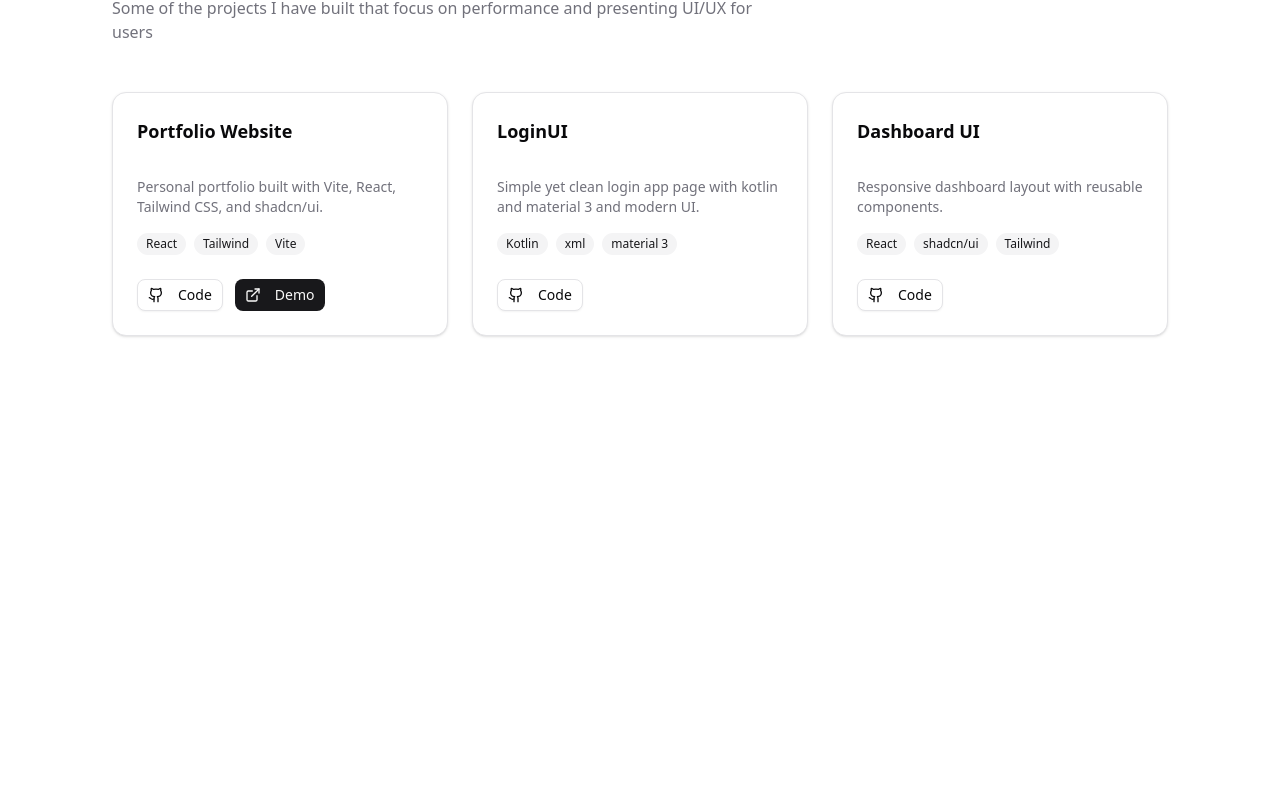
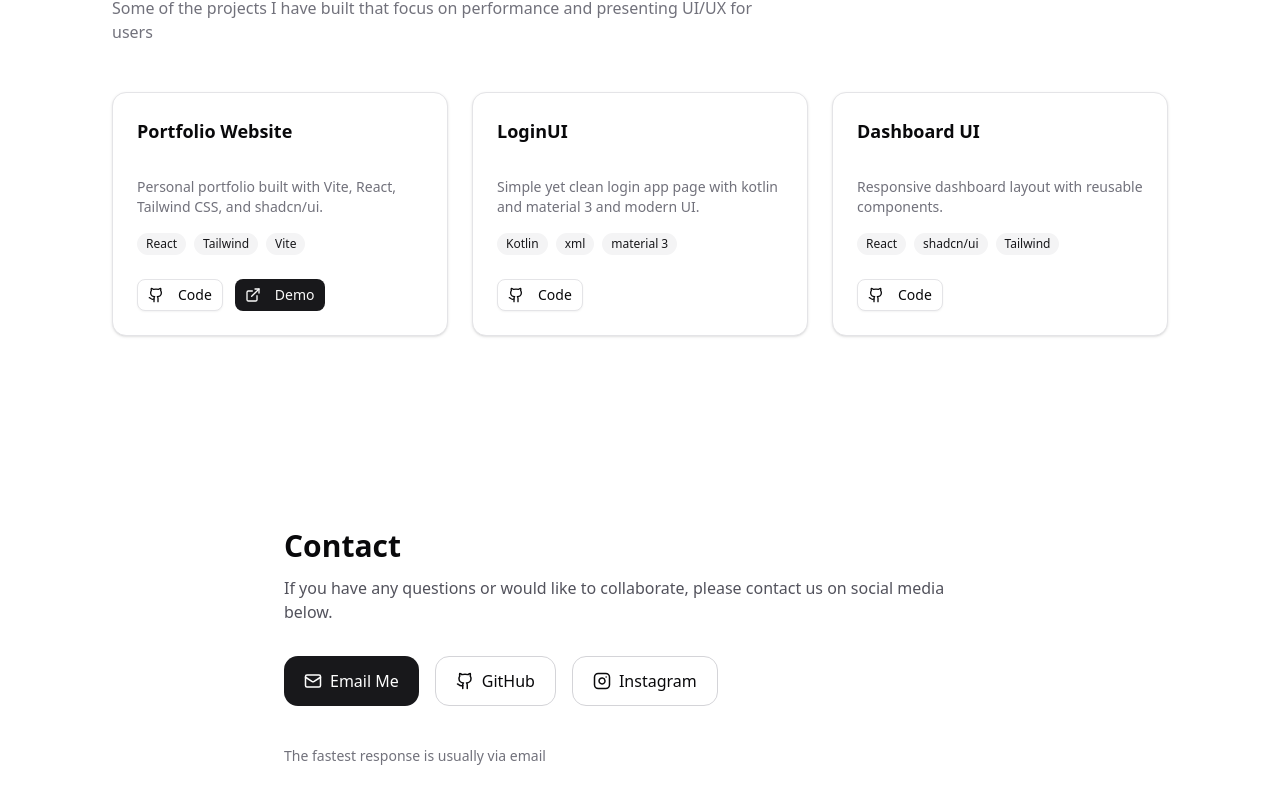
Before and after one commit to Fauzansyz/FauzanAdzma-web, a React (Vite) app: page / in a window 1280 px wide. Shown: the part 3510-4314 px from the top of the page. Before the commit the page ends 3942 px from the top, so only its background shows below. Built offline with nearby package versions, Linux system fonts and the light colour scheme.

Commit message:
Optimizing layout website & adding new page ( contact )

```diff
--- a/src/App.tsx
+++ b/src/App.tsx
@@ -6,6 +6,7 @@ import Projects from '@/components/Projects'
 import SkillStack from '@/components/SkillStack'
 import JourneyPage from '@/components/JourneyPage'
 import AboutPage from '@/components/AboutPage'
+import ContactSection from './components/ContactSection'
 
 function App() {
   const projectRef = useRef(null)
@@ -20,7 +21,7 @@ function App() {
         <AboutPage />
         <JourneyPage />
         <Projects ref={projectRef} />
-
+        <ContactSection />
       </div>
     </>
   )
--- /dev/null
+++ b/src/components/ContactSection.tsx
@@ -0,0 +1,53 @@
+import { Mail, Github, Instagram } from "lucide-react"
+
+export default function ContactSection() {
+  return (
+    <section className="mx-auto max-w-3xl px-7 py-24">
+      <h2 className="text-3xl font-bold">Contact</h2>
+
+      <p className="mt-3 text-zinc-600 dark:text-zinc-400">
+        If you have any questions or would like to collaborate, please contact us on social media below.
+      </p>
+
+      {/* Buttons */}
+      <div className="mt-8 flex flex-col gap-4 sm:flex-row">
+        <a
+          href="mailto:fauzanadzma2@gmail.com"
+          className="inline-flex items-center justify-center gap-2 rounded-xl
+                               bg-zinc-900 px-5 py-3 text-white transition
+                               hover:bg-zinc-800 dark:bg-zinc-100 dark:text-zinc-900"
+        >
+          <Mail size={18} />
+          Email Me
+        </a>
+
+        <a
+          href="https://github.com/Fauzansyz"
+          target="_blank"
+          className="inline-flex items-center justify-center gap-2 rounded-xl
+                               border border-zinc-300 px-5 py-3 transition
+                               hover:bg-zinc-100 dark:border-zinc-700 dark:hover:bg-zinc-800"
+        >
+          <Github size={18} />
+          GitHub
+        </a>
+
+        <a
+          href="https://www.instagram.com/coding_ngin"
+          target="_blank"
+          className="inline-flex items-center justify-center gap-2 rounded-xl
+                               border border-zinc-300 px-5 py-3 transition
+                               hover:bg-zinc-100 dark:border-zinc-700 dark:hover:bg-zinc-800"
+        >
+          <Instagram size={18} />
+          Instagram
+        </a>
+      </div>
+
+      {/* Footer note */}
+      <p className="mt-10 text-sm text-zinc-500">
+        The fastest response is usually via email
+      </p>
+    </section>
+  )
+}
```
